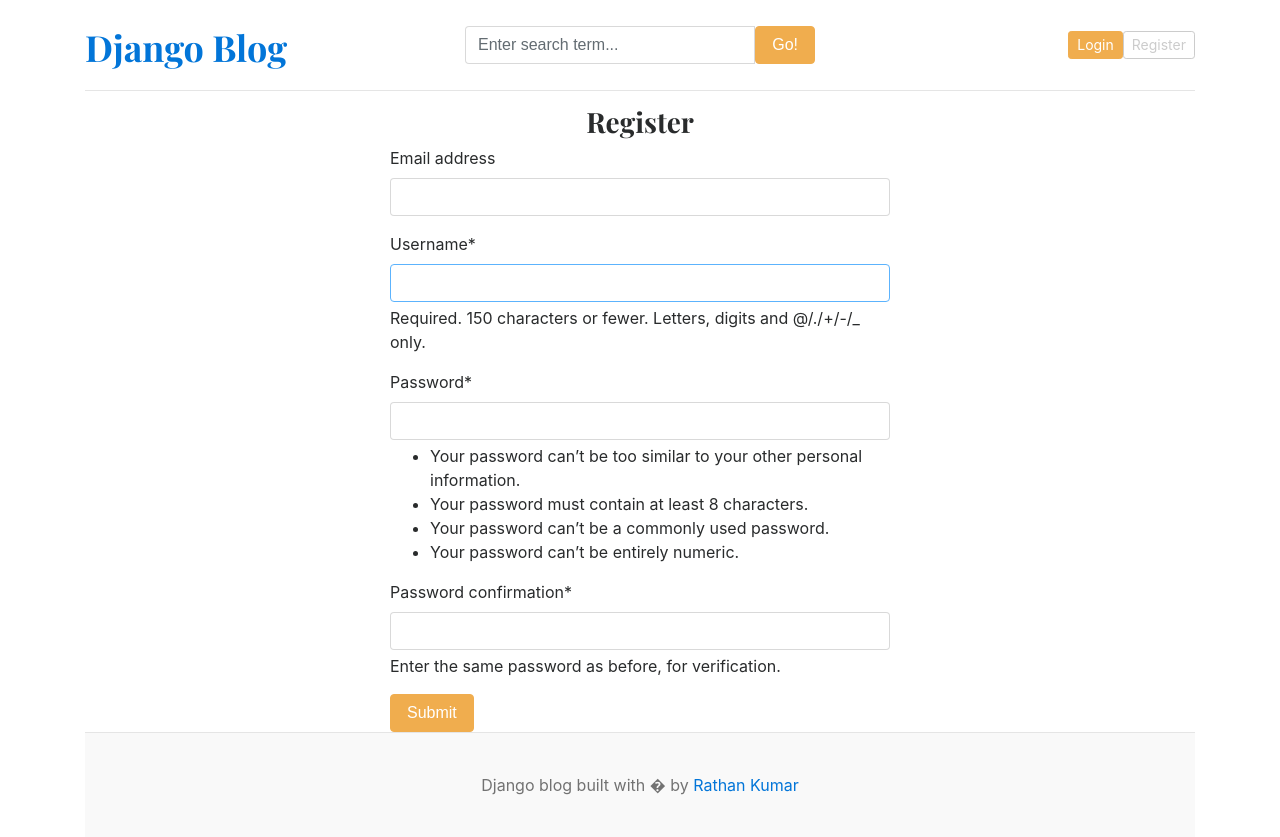
After one commit to Shrutirowlo/django-blog, a Django app: page /register/ in a window 1280 px wide. The commit adds this page. Run offline with Django 5.2, Linux system fonts and the light colour scheme; data that the repository does not hold is empty; some libraries are stand-ins or nearby versions.

Commit message:
registeration and login logout function

```diff
--- /dev/null
+++ b/blog_main/forms.py
@@ -0,0 +1,8 @@
+from django.contrib.auth.models import User
+from django.contrib.auth.forms import UserCreationForm
+
+
+class RegistrationForm(UserCreationForm):
+    class Meta:
+        model = User
+        fields = ('email','username','password1','password2')
--- a/blog_main/settings.py
+++ b/blog_main/settings.py
@@ -39,6 +39,8 @@ INSTALLED_APPS = [
     'django.contrib.staticfiles',
     'blogs',
     'assignments',
+    'crispy_forms',
+    'crispy_bootstrap4',
 ]
 
 MIDDLEWARE = [
@@ -126,3 +128,6 @@ STATICFILES_DIRS = [
 
 MEDIA_URL = '/media/'
 MEDIA_ROOT = BASE_DIR /'media'
+
+
+CRISPY_TEMPLATE_PACK = 'bootstrap4'
--- a/blog_main/urls.py
+++ b/blog_main/urls.py
@@ -10,6 +10,9 @@ urlpatterns = [
     path('admin/', admin.site.urls),
     path('',views.home,name='home'),
     path('category/',include('blogs.urls')),
-    path('<slug:slug>/', BlogViews.blogs,name='blogs'),
-    path('blogs/search/',BlogViews.search,name='search')
+    path('blogs/<slug:slug>/', BlogViews.blogs,name='blogs'),
+    path('blogs/search/',BlogViews.search,name='search'),
+    path('register/',views.register,name='register'),
+    path('login/',views.login,name='login'),
+    path('logout/',views.logout,name='logout')
 ] + static(settings.MEDIA_URL, document_root = settings.MEDIA_ROOT)
--- a/blog_main/views.py
+++ b/blog_main/views.py
@@ -1,6 +1,9 @@
-from django.shortcuts import render
+from django.shortcuts import render,redirect
 from blogs.models import Category,Blog
 from assignments.models import About
+from .forms import RegistrationForm
+from django.contrib.auth.forms import AuthenticationForm
+from django.contrib import auth
 
 def home(request):
     categories = Category.objects.all()
@@ -20,3 +23,44 @@ def home(request):
 
     }
     return render(request,'home.html',context)
+
+
+def register(request):
+    if request.method == 'POST':
+        form = RegistrationForm(request.POST)
+        if form.is_valid():
+            form.save()
+            return redirect('register')
+
+    else:
+        form = RegistrationForm()
+
+    context = {
+        'form':form,
+    }
+    return render(request,'register.html',context)
+
+
+def login(request):
+    if request.method == 'POST':
+        form = AuthenticationForm(request,request.POST)
+        if form.is_valid():
+            username = form.cleaned_data['username']
+            password = form.cleaned_data['password']
+
+            user = auth.authenticate(username=username , password=password)
+            if user is not None:
+                auth.login(request,user)
+            return redirect('home')
+
+    form = AuthenticationForm()
+    context ={
+        'form':form,
+    }
+
+    return render(request,'login.html',context)
+
+
+def logout(request):
+    auth.logout(request)
+    return redirect('home')
--- a/templates/base.html
+++ b/templates/base.html
@@ -36,8 +36,14 @@
 </form>
           </div>
           <div class="col-4 d-flex justify-content-end align-items-center">
-            <a class="btn btn-sm btn-warning" href="#">Login</a> &nbsp;
-            <a class="btn btn-sm btn-outline-secondary" href="#">Register</a>
+            {% if not user.is_authenticated%}
+            <a class="btn btn-sm btn-warning" href="{% url 'login' %}">Login</a>
+            <a class="btn btn-sm btn-outline-secondary" href="{% url 'register' %}">Register</a>
+            {% else%}
+            <span> logged in as {{user}} </span>
+            &emsp;
+            <span><a href="{% url 'logout'%}">Logout </a></span>
+            {% endif %}
           </div>
         </div>
       </header>
--- /dev/null
+++ b/templates/register.html
@@ -0,0 +1,13 @@
+{% extends "base.html" %}
+
+{% block content  %}
+{% load crispy_forms_tags %}
+<h3 class="text-center"> Register </h3>
+<form action = "{% url 'register'%}" method="POST" style="width:500px; margin:auto;">
+    {% csrf_token %}
+    {{form | crispy}}
+    <button type="submit" class="btn btn-warning"> Submit</button>
+</form>
+
+
+{% endblock  %}
```
Also changed, not shown: templates/login.html (added, +12 -0 lines), assignments/migrations/0003_rename_link_sociallink_link.py (added).
